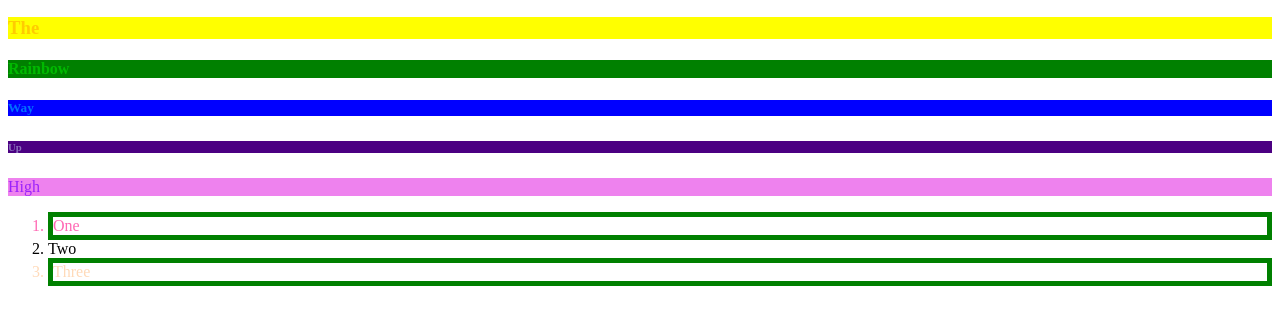
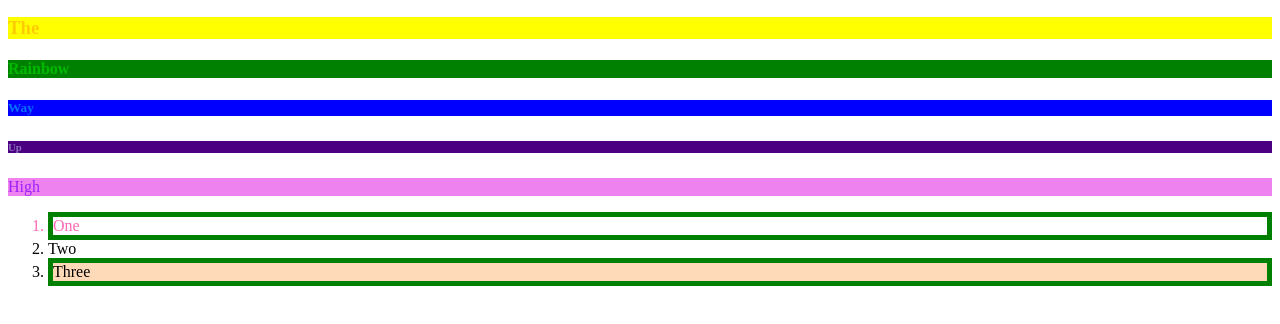
Before and after one commit to VictoriaConlin/colorExercise, a plain HTML site: page index.html in a window 1280 px wide. Shown: the part 110-434 px from the top of the page. Drawn offline with Linux system fonts and the light colour scheme.

Commit message:
Updated during the overview

```diff
--- a/colorsExercise.css
+++ b/colorsExercise.css
@@ -1,28 +1,36 @@
 /* Style Sheet */
+
+/* Color Name */
 h1{
     color: tomato;
     background-color: red;
 }
+/* Hexadecimal */
 h2{
     color: #FFC500;
     background-color: orange;
 }
+/* Hexadecimal Shorthand */
 h3{
     color: #FC0;
     background-color: yellow;
 }
+/* Hexadecimal with Transparency */
 h4{
     color: #00FA0077;
     background-color: green;
 }
+/* Hexadecimal with Transparency Shorthand */
 h5{
     color: #0AFA;
     background-color: blue;
 }
+/* RGB */
 h6{
     color: rgb(140, 111, 189);
     background-color: indigo;
 }
+/* RGBA */
 p{
     color: rgba(127, 0, 255, .75);
     background-color: violet;
@@ -35,7 +43,7 @@ p{
     border-style: solid;
 }
 #Three{
-    color: peachpuff;
+    background-color: peachpuff;
     border-width: 5px;
     border-color: green;
     border-style: solid;
```
